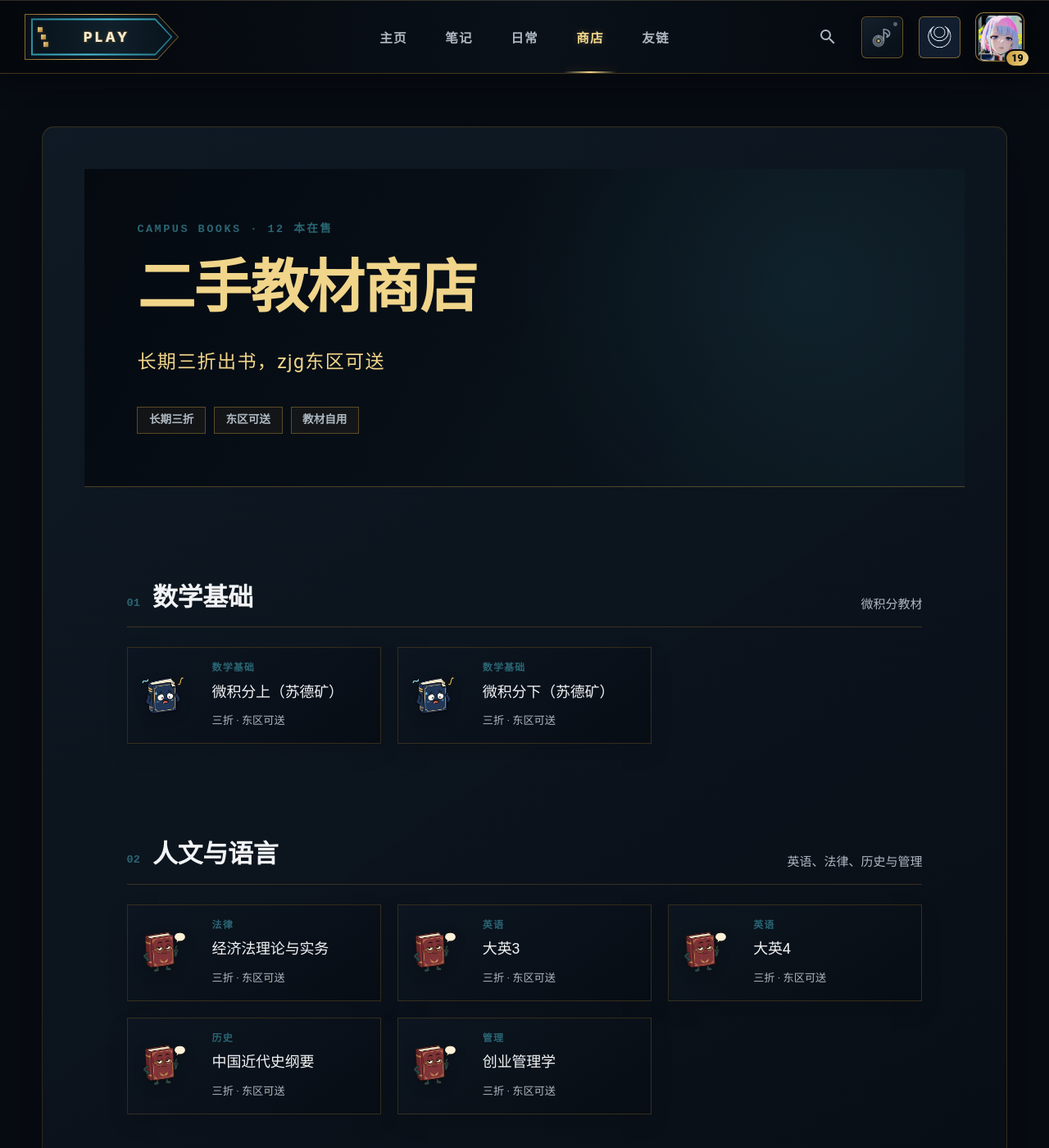
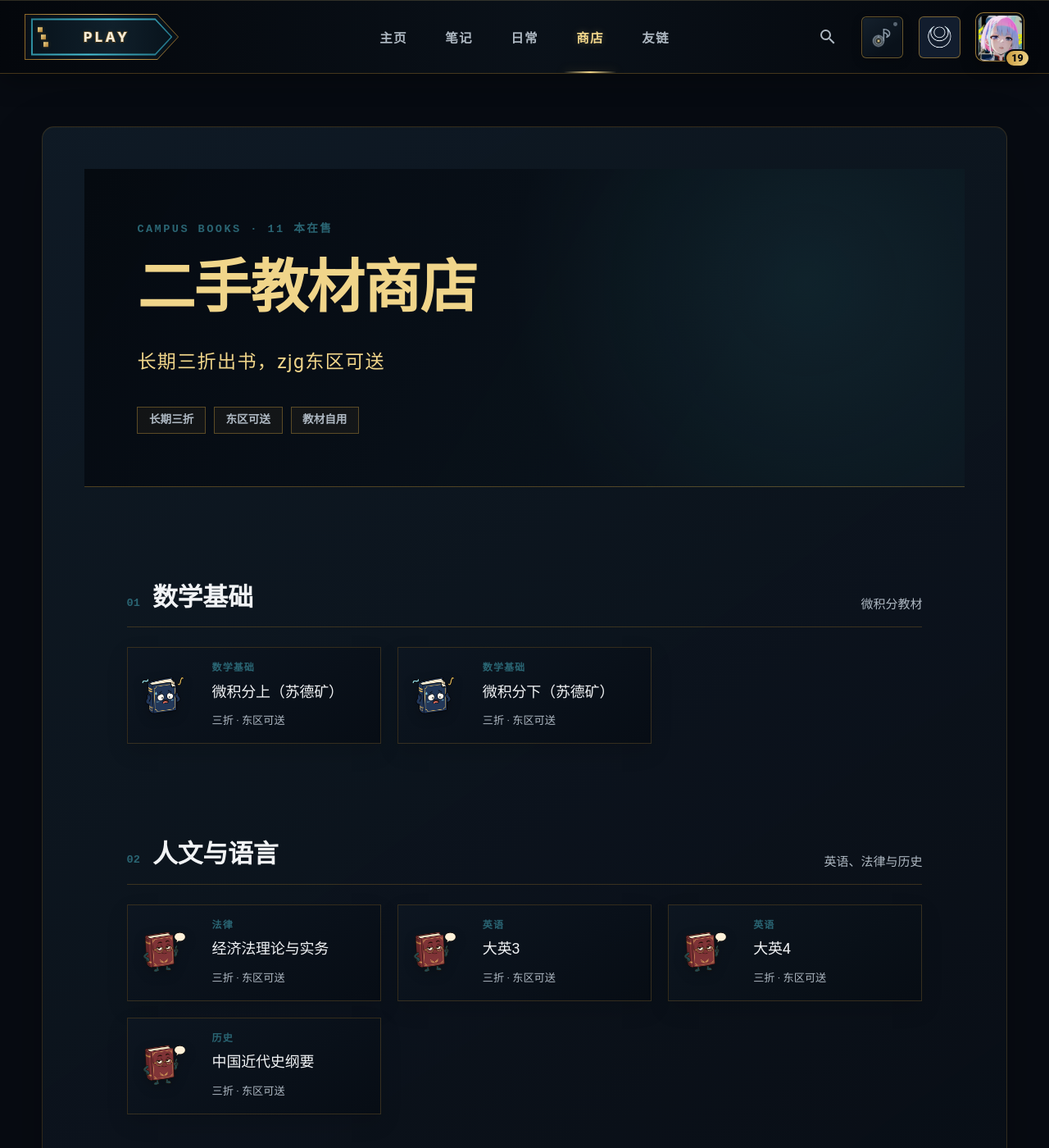
Before and after one commit to lhyzs-hub/lhyzs, an MkDocs documentation site: the page built from docs/store/index.md, in a window 1280 px wide and 1400 px high. Shown: the whole window at 82% size. Built offline with MkDocs 1.6.1 and Material for MkDocs 9.7.7, drawn with Linux system fonts in a browser that asks for light colours.

Commit message:
移除商店中的创业管理学教材

```diff
--- a/docs/store/index.md
+++ b/docs/store/index.md
@@ -1,7 +1,7 @@
 <section class="store-space">
   <header class="store-hero">
     <div class="store-hero__copy">
-      <p class="store-eyebrow">CAMPUS BOOKS · 12 本在售</p>
+      <p class="store-eyebrow">CAMPUS BOOKS · 11 本在售</p>
       <h1>二手教材商店</h1>
       <p class="store-lead">长期三折出书，zjg东区可送</p>
       <div class="store-badges" aria-label="交易信息">
@@ -29,7 +29,7 @@
 
   <div class="store-section-heading">
     <div><span>02</span><h2>人文与语言</h2></div>
-    <p>英语、法律、历史与管理</p>
+    <p>英语、法律与历史</p>
   </div>
   <div class="store-grid">
     <article class="book-card">
@@ -47,10 +47,6 @@
     <article class="book-card">
       <img src="../assets/images/store/humanities-sticker.png" alt="戴眼镜的人文书表情包" loading="lazy" width="256" height="256">
       <div><p>历史</p><h3>中国近代史纲要</h3><span>三折 · 东区可送</span></div>
-    </article>
-    <article class="book-card">
-      <img src="../assets/images/store/humanities-sticker.png" alt="戴眼镜的人文书表情包" loading="lazy" width="256" height="256">
-      <div><p>管理</p><h3>创业管理学</h3><span>三折 · 东区可送</span></div>
     </article>
   </div>
 
```
